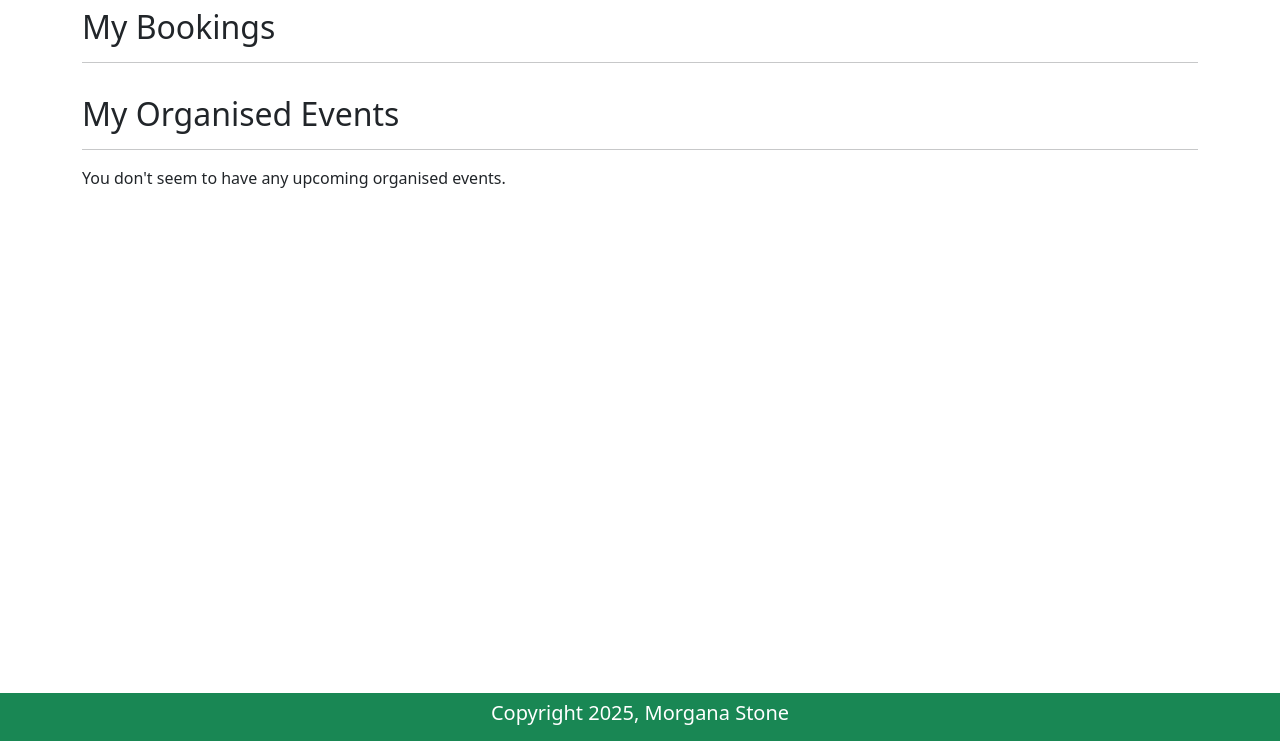
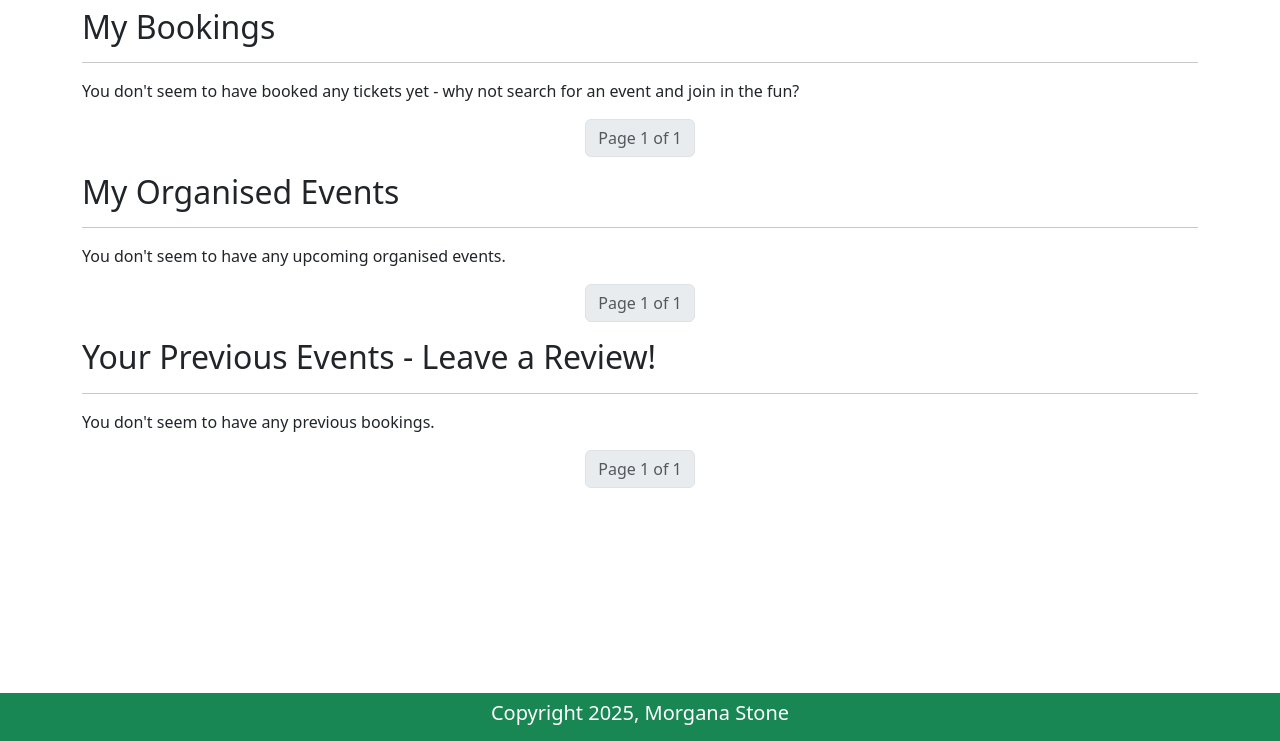
Before and after one commit to Morgana-S/ourglass, a Django app: page /myevents/ in a window 1280 px wide. Shown: the part 59-800 px from the top of the page. Run offline with Django 5.2, Linux system fonts and the light colour scheme; the visitor is signed in with stand-in values (Sample User, id 1); data that the repository does not hold is empty; some libraries are stand-ins or nearby versions.

Commit message:
Fix formatting of cards on my event page

```diff
--- a/events/templates/events/my-events.html
+++ b/events/templates/events/my-events.html
@@ -7,14 +7,17 @@
             <h2>My Bookings</h2>
             <hr>
         </div>
-        <div class="row mb-3 card-group" id="bookings-body">
+        <div class="row justify-content-center" id="bookings-body">
+            {% if not bookings|length == 0%}
             {% for booking in bookings %}
-            <div class="card col-sm-1 col-md-3 col-lg-4 mx-auto rounded">
+            <div class="col col-sm-12 col-md-6 col-lg-4 mb-4">
+                <div class="card rounded flex-fill h-100 d-flex d-column">
                     <img class="card-img-top img-fluid" src="{{ booking.event.image.url}}" alt="{{ booking.event.event_name }}">
-                <div class="ms-3">
+                    <div class="card-body d-flex flex-column">
                         <h2>{{booking.event.event_name}} - x{{ booking.tickets }} ticket{{ booking.tickets|pluralize }}</h2>
                         <p class="card-subtitle text-muted">{{ booking.event.event_date}} - {{ booking.event.url_or_address }}</p>
                         <p>{{ booking.event.short_description }}</p>
+                        <div class="mt-auto">
                             <p>
                                 <a href="{% url 'event-detail' booking.event.id %}" aria-label="Click here to go to the View Event page for {{ booking.event.event_name }}" class="btn btn-lg btn-success mx-2">
                                     View Event
@@ -22,8 +25,8 @@
                                 <a href="{% url 'edit-booking' booking.event.id %}" aria-label="Click here to go to the Edit Booking page for {{ booking.event.event_name }}" class="btn btn-lg btn-warning mx-2">
                                     Edit Booking
                                 </a>
-
                             </p>
+                        </div>
                     </div>
                     <div class="card-footer">
                         <p>
@@ -31,9 +34,39 @@
                         </p>
                     </div>
                 </div>
+            </div>
             {% endfor %}
+            {% else %}
+            <p>You don't seem to have booked any tickets yet - why not search for an event and join in the fun?</p>
+            {% endif%}
         </div>
     </div>
+    <!-- Pagination Controls: Bookings -->
+    <nav aria-label="Bookings Pagination">
+        <div class="d-flex justify-content-center">
+            <ul class="pagination justify-content-center">
+                {% if bookings.has_previous %}
+                <li class="page-item">
+                    <a class="page-link" href="?bookings_page={{ bookings.previous_page_number }}" aria-label="Click here to go to the previous page of bookings">
+                        &laquo;
+                    </a>
+                </li>
+                {% endif %}
+                <li class="page-item disabled">
+                    <span class="page-link">
+                        Page {{ bookings.number }} of {{ bookings.paginator.num_pages }}
+                    </span>
+                </li>
+                {% if bookings.has_next %}
+                <li class="page-item">
+                    <a class="page-link" href="?bookings_page={{ bookings.next_page_number }}" aria-label="Click here to go to the next page of bookings">
+                        &raquo;
+                    </a>
+                </li>
+                {% endif %}
+            </ul>
+        </div>
+    </nav>
 </section>
 <!-- Organised Events Section -->
 <section id="my-organised-events">
@@ -42,15 +75,17 @@
             <h2>My Organised Events</h2>
             <hr>
         </div>
-        <div class="row mb-3 card-group" id="events-body">
+        <div class="row justify-content-center" id="events-body">
             {% if not organised_events|length == 0%}
             {% for event in organised_events %}
-            <div class="card col-sm-1 col-md-3 col-lg-4 rounded mx-auto">
-                <img src="{{ event.image.url}}" alt="{{ event.event_name }}">
-                <div class="ms-3">
+            <div class="col col-sm-12 col-md-6 col-lg-4 mb-4">
+                <div class="card rounded flex-fill h-100 d-flex flex-column">
+                    <img class="card-img-top img-fluid" src="{{ event.image.url}}" alt="{{ event.event_name }}">
+                    <div class="card-body d-flex flex-column">
                         <h2>{{event.event_name}}</h2>
                         <p class="card-subtitle text-muted">{{ event.event_date}}</p>
                         <p>{{ event.short_description }}</p>
+                        <div class="mt-auto">
                             <p>
                                 <a href="{% url 'event-detail' event.id %}" aria-label="Click here to go to the View Event page for {{ event.event_name }}" class="btn btn-lg btn-success mx-2" aria-label="Click here to view the event page for {{ event.event_name }}">
                                     View Event
@@ -60,10 +95,12 @@
                                 {% endif %}
                             </p>
                         </div>
+                    </div>
                     <div class="card-footer">
                         <p>
                             Last updated on {{ event.updated_on }}
                         </p>
+                    </div>
                 </div>
             </div>
             {% endfor %}
@@ -72,23 +109,51 @@
             {% endif %}
         </div>
     </div>
+    <!-- Pagination Controls: Organised Events -->
+    <nav aria-label="Organised Events Pagination">
+        <div class="d-flex justify-content-center">
+            <ul class="pagination justify-content-center">
+                {% if organised_events.has_previous %}
+                <li class="page-item">
+                    <a class="page-link" href="?organised_events_page={{ organised_events.previous_page_number }}" aria-label="Click here to go to the previous page of organised events">
+                        &laquo;
+                    </a>
+                </li>
+                {% endif %}
+                <li class="page-item disabled">
+                    <span class="page-link">
+                        Page {{ organised_events.number }} of {{ organised_events.paginator.num_pages }}
+                    </span>
+                </li>
+                {% if organised_events.has_next %}
+                <li class="page-item">
+                    <a class="page-link" href="?organised_events_page={{ organised_events.next_page_number }}" aria-label="Click here to go to the next page of organised events">
+                        &raquo;
+                    </a>
+                </li>
+                {% endif %}
+            </ul>
+        </div>
+    </nav>
 </section>
 <!-- Previous Bookings Section -->
-{% if not previous_bookings|length == 0 %}
 <section id="previous-bookings">
     <div class="container">
         <div id="previous-bookings-header">
             <h2>Your Previous Events - Leave a Review!</h2>
             <hr>
         </div>
-        <div class="row mb-3 card-group" id="previous-bookings-body">
+        <div class="row justify-content-center" id="previous-bookings-body">
+            {% if not previous_bookings|length == 0 %}
             {% for previous_booking in previous_bookings %}
-            <div class="card col-sm-1 col-md-3 col lg-4 rounded mx-auto">
-                <img src="{{ previous_booking.event.image.url}}" alt="{{ previous_booking.event.event_name }}">
-                <div class="ms-3">
+            <div class="col col-sm-12 col-md-6 col-lg-4 mb-4">
+                <div class="card rounded flex-fill h-100 d-flex flex-column">
+                    <img class="card-img-top img-fluid" src="{{ previous_booking.event.image.url}}" alt="{{ previous_booking.event.event_name }}">
+                    <div class="card-body d-flex flex-column">
                         <h2>{{previous_booking.event.event_name}}</h2>
                         <p class="card-subtitle text-muted">{{ previous_booking.event.event_date}}</p>
                         <p>{{ previous_booking.event.short_description }}</p>
+                        <div class="mt-auto">
                             <p>
                                 <a href="{% url 'event-detail' previous_booking.event.id %}" class="btn btn-lg btn-success mx-2" aria-label="Click here to go to the View Event page for {{ previous_booking.event.event_name }}">
                                     View Event
@@ -98,14 +163,46 @@
                                     Review Event
                                 </a>
                                 {% else %}
-                        <button class="btn btn-lg btn-warning disabled">Event already reviewed</button>
+                                <a href="{% url 'review-event' previous_booking.event.id %}" class="btn btn-lg btn-warning mx-2 disabled" aria-label="Click here to go to the Review Event page for {{ previous_booking.event.event_name }}">
+                                    Event Reviewed
+                                </a>
                                 {% endif %}
                             </p>
                         </div>
                     </div>
-            {% endfor %}
                 </div>
             </div>
+            {% endfor %}
+            {% else %}
+            <p>You don't seem to have any previous bookings.</p>
+            {% endif %}
+        </div>
+    </div>
+    <!-- Pagination Controls: Previous Bookings -->
+    <nav aria-label="Previous Bookings Pagination">
+        <div class="d-flex justify-content-center">
+            <ul class="pagination justify-content-center">
+                {% if previous_bookings.has_previous %}
+                <li class="page-item">
+                    <a class="page-link" href="?previous_bookings_page={{ previous_bookings.previous_page_number }}" aria-label="Click here to go to the previous page of previous bookings">
+                        &laquo;
+                    </a>
+                </li>
+                {% endif %}
+                <li class="page-item disabled">
+                    <span class="page-link">
+                        Page {{ previous_bookings.number }} of {{ previous_bookings.paginator.num_pages }}
+                    </span>
+                </li>
+                {% if previous_bookings.has_next %}
+                <li class="page-item">
+                    <a class="page-link" href="?previous_bookings_page={{ previous_bookings.next_page_number }}" aria-label="Click here to go to the next page of previous bookings">
+                        &raquo;
+                    </a>
+                </li>
+                {% endif %}
+            </ul>
+        </div>
+    </nav>
 </section>
-{% endif %}
 {% endblock content %}
```
Lines whose indentation alone changed are shown as unchanged.
